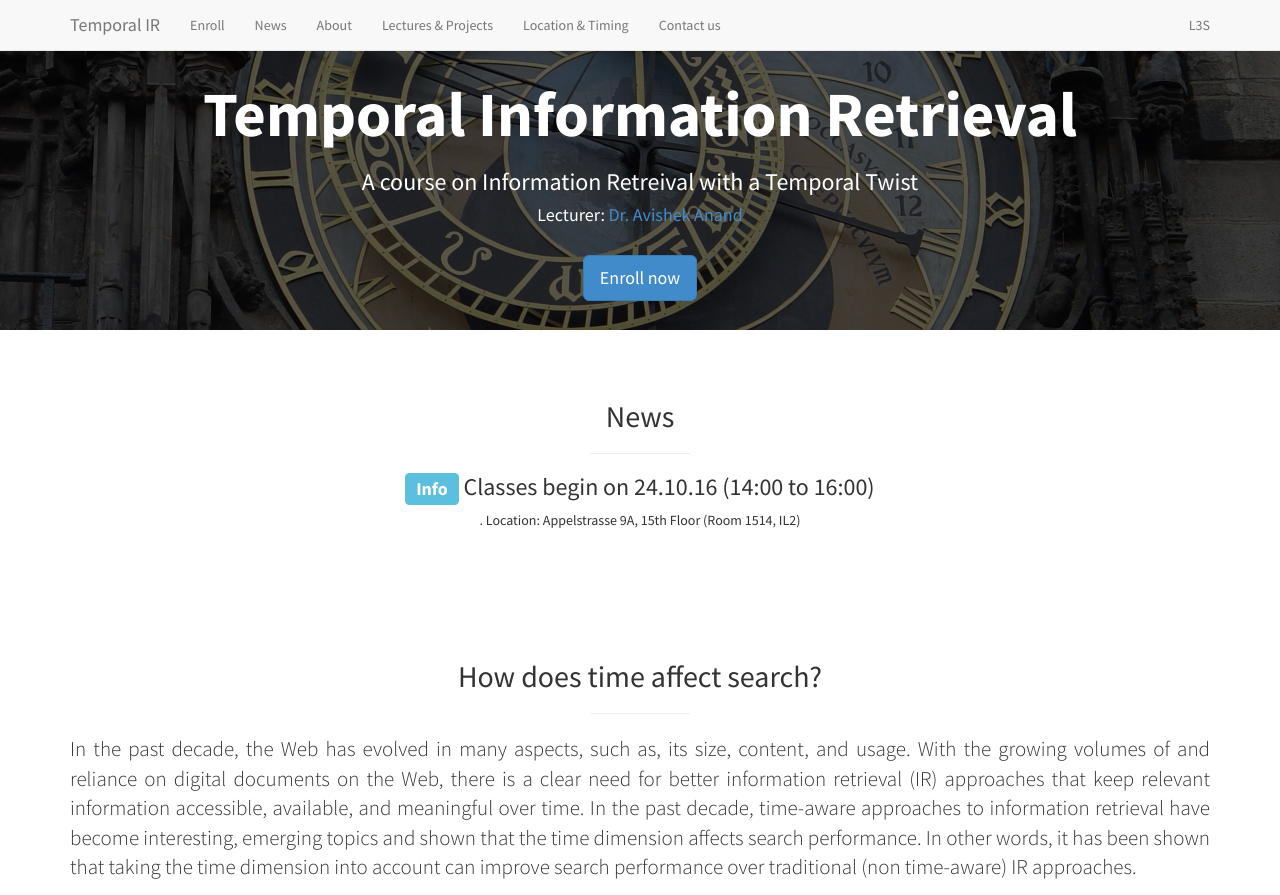
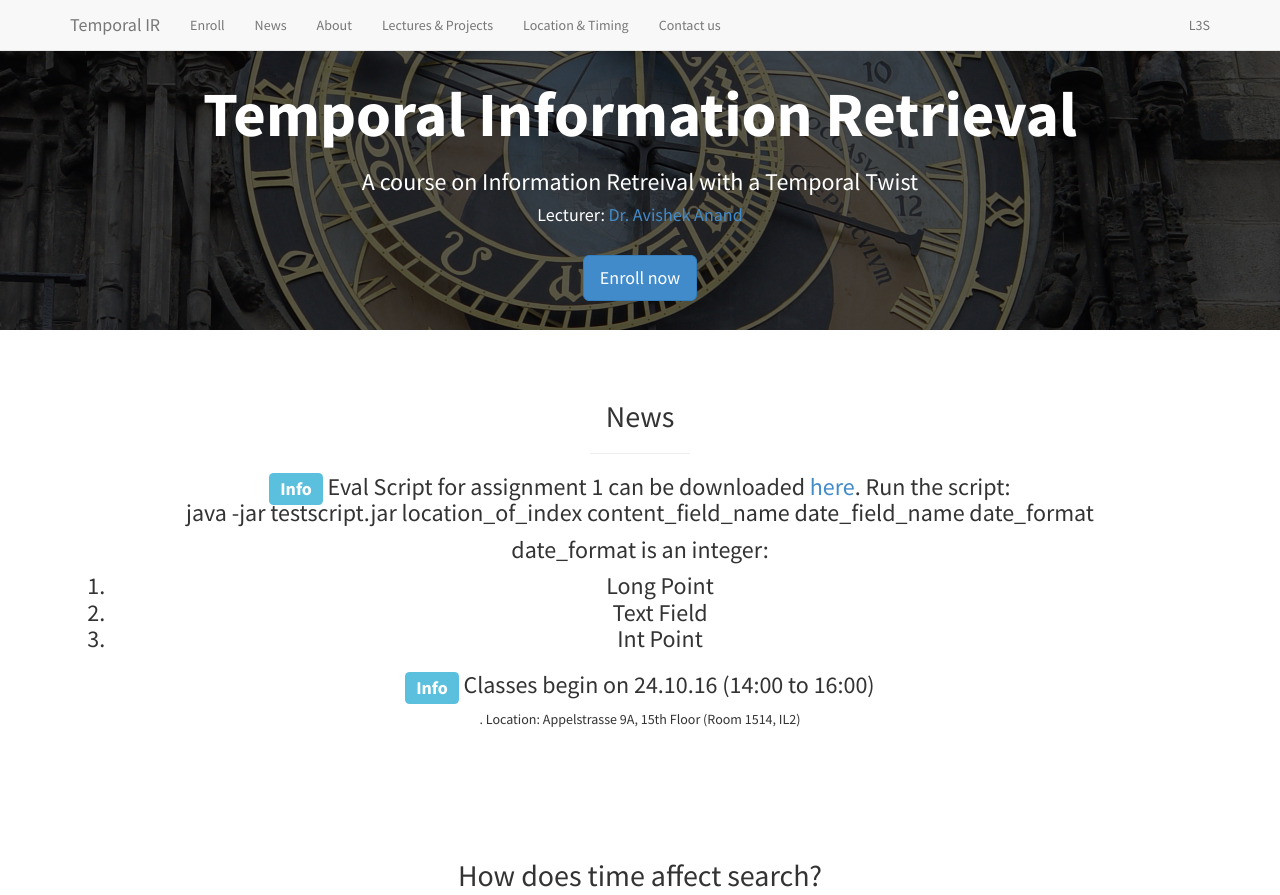
Before and after one commit to singhL3S/TempIR, a plain HTML site: page index.html in a window 1280 px wide. Shown: the top 895 px of the page. Drawn offline with Linux system fonts and the light colour scheme.

Commit message:
test script ready

```diff
--- a/index.html
+++ b/index.html
@@ -123,6 +123,20 @@
                 <h2>News</h2>
                 <hr class="small">
                 <ul class="list-unstyled">
+
+                  <li> <h3><span class="label label-info">Info</span> Eval Script for assignment 1 can be downloaded <a href="./lectures/testscript.jar">here</a>. Run the script:
+                  <p>
+                     java -jar testscript.jar location_of_index content_field_name date_field_name date_format
+                  </p>
+                  <p>
+                      date_format is an integer:
+                      <ol>
+                          <li>Long Point</li>
+                          <li>Text Field</li>
+                          <li>Int Point</li>
+                      </ol>
+                  </p>
+                   </li>
 
                   <li> <h3><span class="label label-info">Info</span> Classes begin on 24.10.16 (14:00 to 16:00)</h3>. Location: Appelstrasse 9A, 15th Floor (Room 1514, IL2) </li>
               </ul>
```
